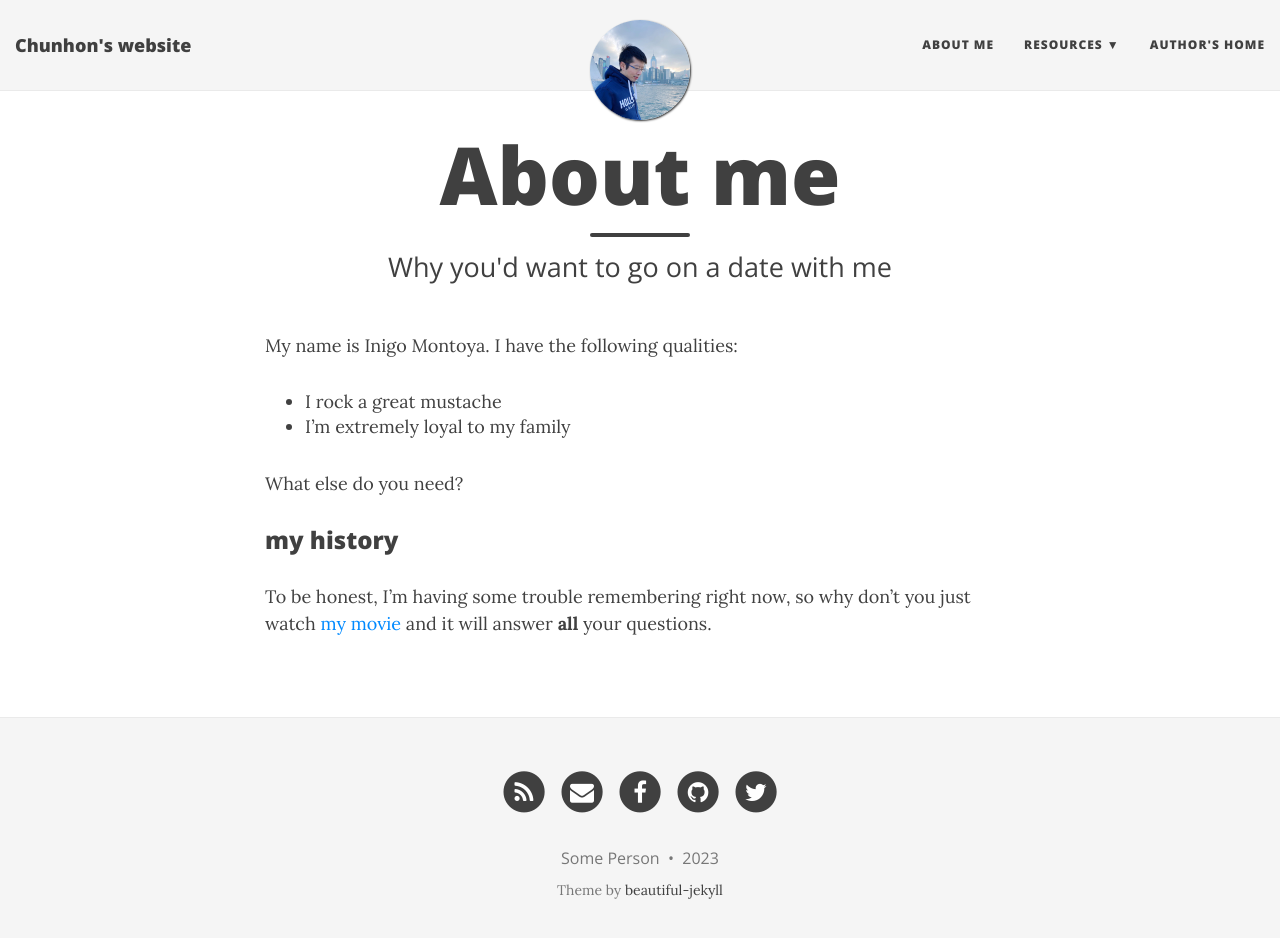
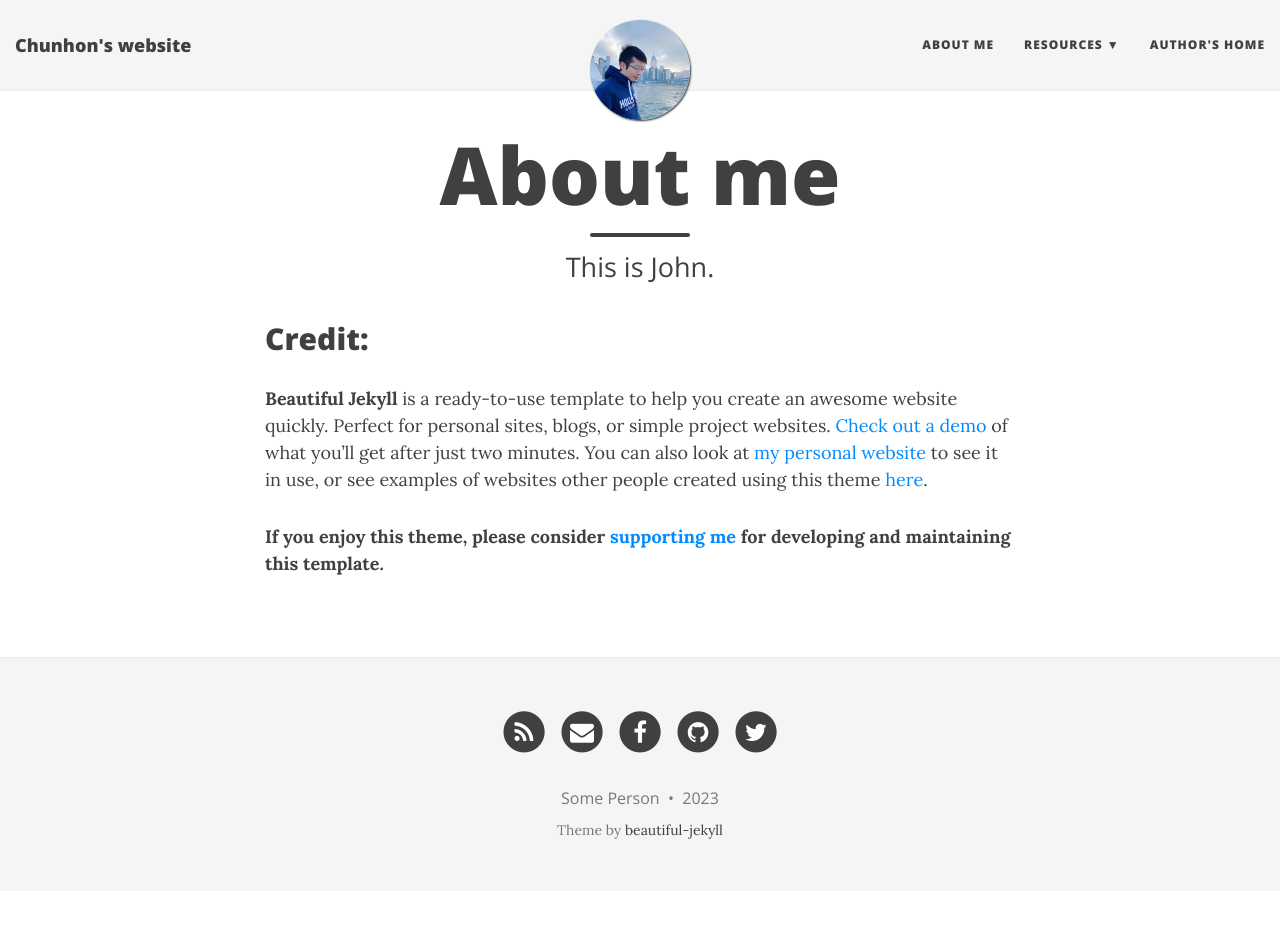
Before and after one commit to chunhon/chunhon.github.io, a Jekyll site: the page built from aboutme.md, in a window 1280 px wide and 951 px high. Shown: the top 938 px of the window. Built offline with Jekyll 4.4.1, drawn with Linux system fonts in a browser that asks for light colours; nearby versions of some CDN libraries.

Commit message:
Update aboutme.md

```diff
--- a/aboutme.md
+++ b/aboutme.md
@@ -1,16 +1,10 @@
 ---
 layout: page
 title: About me
-subtitle: Why you'd want to go on a date with me
+subtitle: This is John.
 ---
 
-My name is Inigo Montoya. I have the following qualities:
+## Credit:
+**Beautiful Jekyll** is a ready-to-use template to help you create an awesome website quickly. Perfect for personal sites, blogs, or simple project websites.  [Check out a demo](http://deanattali.com/beautiful-jekyll) of what you'll get after just two minutes.  You can also look at [my personal website](http://deanattali.com) to see it in use, or see examples of websites other people created using this theme [here](#showcased-users-success-stories).
 
-- I rock a great mustache
-- I'm extremely loyal to my family
-
-What else do you need?
-
-### my history
-
-To be honest, I'm having some trouble remembering right now, so why don't you just watch [my movie](http://en.wikipedia.org/wiki/The_Princess_Bride_%28film%29) and it will answer **all** your questions.
+**If you enjoy this theme, please consider [supporting me](https://www.paypal.me/daattali/20) for developing and maintaining this template.**
```
